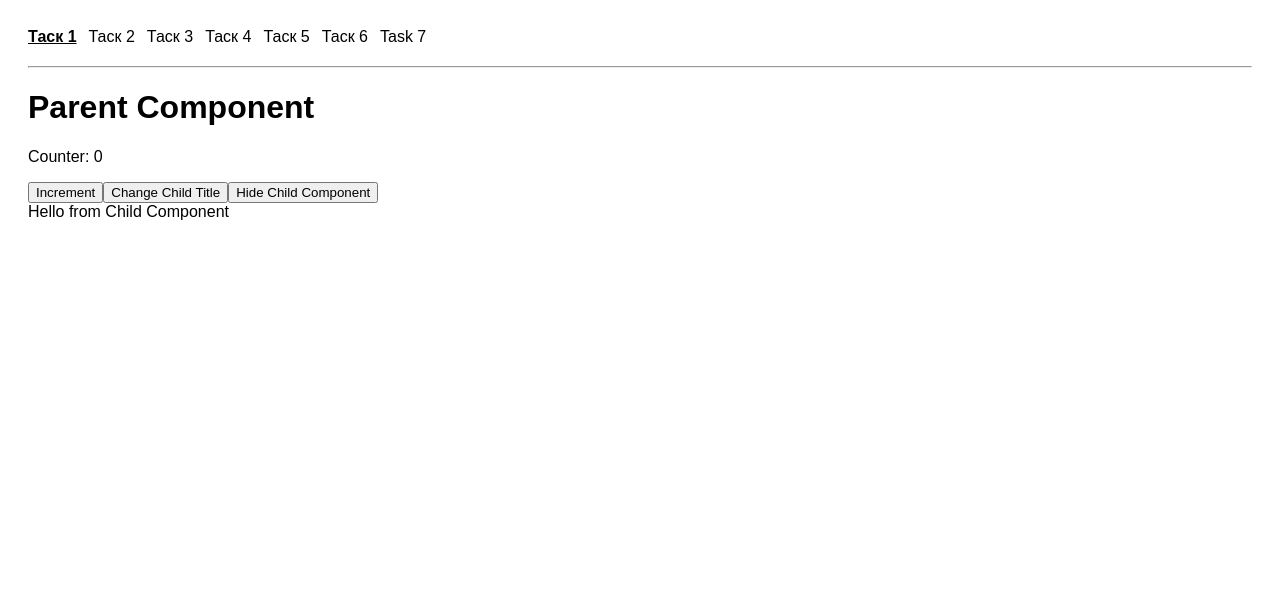
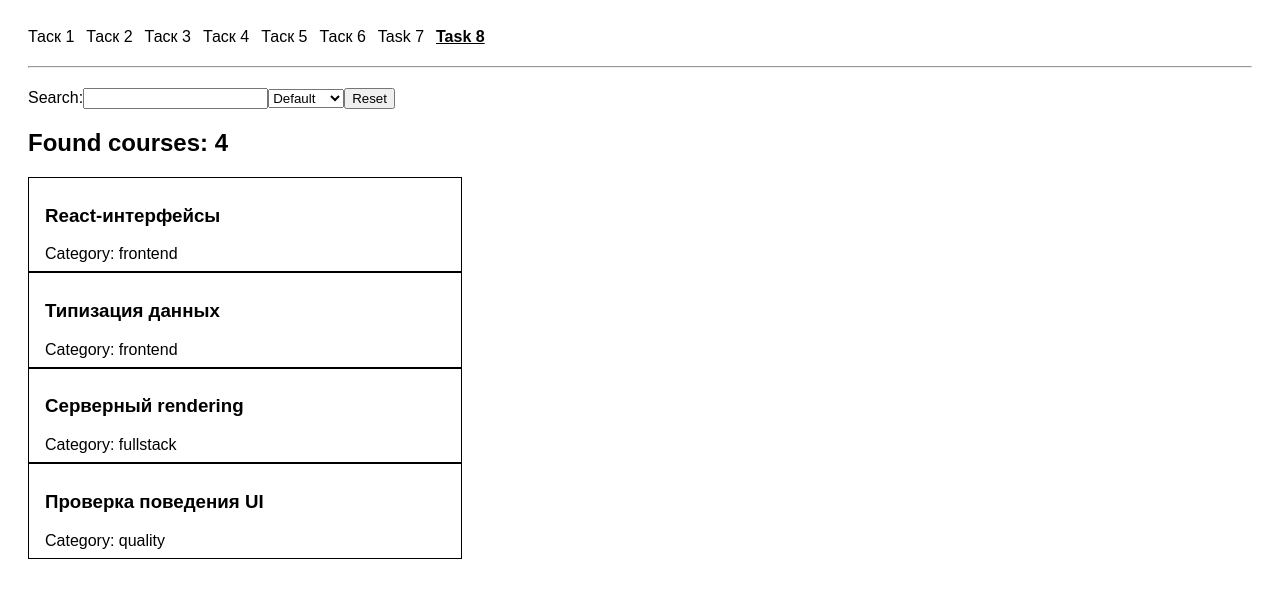
Before and after one commit to daamiir/advanced_react_mentory_frontend, a React (Vite) app: page /#/task8 in a window 1280 px wide. Before the commit this address led to /#/task1. Shown: the top 598 px of the page. Built offline with nearby package versions, Linux system fonts and the light colour scheme.

Commit message:
add(task8): lift state up for two filters

```diff
--- a/src/App.tsx
+++ b/src/App.tsx
@@ -6,6 +6,7 @@ import { Task4 } from "./Tasks/Task4/Task4";
 import { Task5 } from "./Tasks/Task5/Task5";
 import { Task6 } from "./Tasks/Task6/Task6";
 import { Task7 } from "./Tasks/Task7/Task7";
+import { Task8 } from "./Tasks/Task8/Task8";
 
 const navList = [
   { path: "/task1", label: "Таск 1" },
@@ -15,6 +16,7 @@ const navList = [
   { path: "/task5", label: "Таск 5" },
   { path: "/task6", label: "Таск 6" },
   { path: "/task7", label: "Task 7" },
+  { path: "/task8", label: "Task 8" },
 ];
 
 export function App() {
@@ -46,6 +48,7 @@ export function App() {
             <Route path="/task5" element={<Task5 />} />
             <Route path="/task6" element={<Task6 />} />
             <Route path="/task7" element={<Task7 />} />
+            <Route path="/task8" element={<Task8 />} />
 
             <Route path="*" element={<Navigate to="/task1" replace />} />
           </Routes>
--- /dev/null
+++ b/src/Tasks/Task8/Task8.tsx
@@ -0,0 +1,104 @@
+import { useState } from "react";
+import courses from "../../courses.json";
+
+type Category = "frontend" | "fullstack" | "quality" | "default";
+
+interface SearchProps {
+  query: string;
+  onChange: (value: string) => void;
+}
+
+const Search = ({ query, onChange }: SearchProps) => (
+  <label htmlFor="search">
+    Search:
+    <input
+      id="search"
+      type="text"
+      value={query}
+      onChange={(e) => onChange(e.target.value)}
+    />
+  </label>
+);
+
+interface FilterProps {
+  category: Category;
+  onChange: (value: Category) => void;
+}
+
+const Filter = ({ category, onChange }: FilterProps) => (
+  <label htmlFor="filter">
+    <select
+      name="filter-by-category"
+      id="filter"
+      value={category}
+      onChange={(e) => onChange(e.target.value as Category)}
+    >
+      <option value="default">Default</option>
+      <option value="frontend">Frontend</option>
+      <option value="fullstack">Fullstack</option>
+      <option value="quality">Quality</option>
+    </select>
+  </label>
+);
+
+const ParentComponent = () => {
+  const [query, setQuery] = useState("");
+  const [selectedCategory, setSelectedCategory] = useState<Category>("default");
+
+  const normalizedQuery = query.trim().toLowerCase();
+
+  const filteredCourses = courses.filter((course) => {
+    const matchesByTitle = course.title.toLowerCase().includes(normalizedQuery);
+    const matchesByCategory =
+      selectedCategory === "default" || course.category === selectedCategory;
+
+    return matchesByTitle && matchesByCategory;
+  });
+
+  const handleReset = () => {
+    setQuery("");
+    setSelectedCategory("default");
+  };
+
+  return (
+    <div>
+      <div>
+        <Search query={query} onChange={setQuery} />
+        <Filter category={selectedCategory} onChange={setSelectedCategory} />
+        <button type="button" onClick={handleReset}>
+          Reset
+        </button>
+      </div>
+
+      <div>
+        <h2>Found courses: {filteredCourses.length}</h2>
+      </div>
+
+      {filteredCourses.length > 0 ? (
+        <div>
+          {filteredCourses.map((course) => (
+            <div
+              key={course.id}
+              style={{
+                border: "1px solid black",
+                padding: "8px 16px",
+                maxWidth: "400px",
+              }}
+            >
+              <h3>{course.title}</h3>
+              <span>Category: {course.category}</span>
+            </div>
+          ))}
+        </div>
+      ) : (
+        <div>
+          <h3>Not found!</h3>
+        </div>
+      )}
+    </div>
+  );
+};
+
+export const Task8 = () => {
+  return <ParentComponent />;
+};
```
